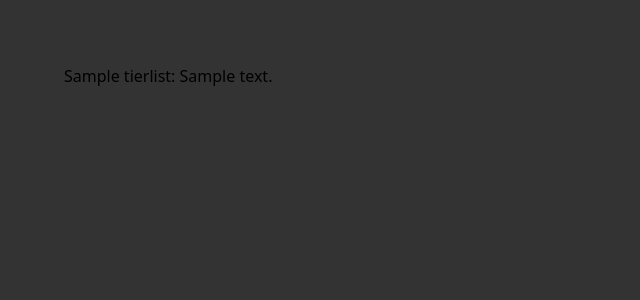
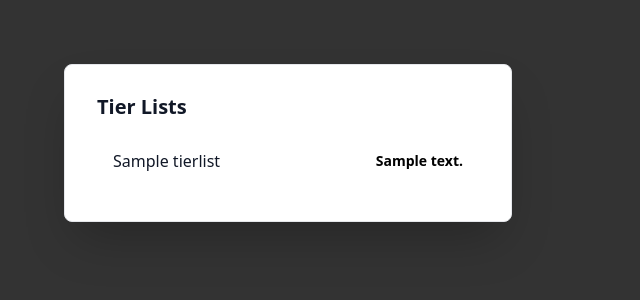
Before and after one commit to wrhansen/wes-tier, a Django app: page / in a window 1280 px wide. Shown: the top 300 px of the page, without its empty margins (0-640 px from the left). Run offline with Django 4.2, Linux system fonts and the light colour scheme; tables that the repository leaves empty hold one stand-in row (values such as "Sample post"); some libraries are stand-ins or nearby versions.

Commit message:
basic tierlist index page with similar formatting to details

```diff
--- a/tiers/templates/details.html
+++ b/tiers/templates/details.html
@@ -1,9 +1,9 @@
 {% extends 'layout.html' %}
 {% load static %}
 {% block content %}
-<div class="p-8 max-w-5xl rounded-lg bg-bg2 shadow-2xl content-center">
-    <h1 class="text-4xl font-extrabold leading-none tracking-tight text-gray-400 justify-center flex items-center bg-bg">{{ tierlist.name }}</h1>
-    <h2 class="mb-4 text-2xl font-extrabold leading-none tracking-tight text-gray-400 justify-center flex items-center bg-bg">{{ tierlist.description }}</h2>
+<div class="p-8 max-w-5xl rounded-lg bg-bg2 dark:border-gray-700 shadow-2xl content-center">
+    <h1 class="text-4xl pt-2 font-extrabold leading-none tracking-tight text-gray-400 justify-center flex items-center bg-bg">{{ tierlist.name }}</h1>
+    <h2 class="mb-4 pb-2 text-2xl font-extrabold leading-none tracking-tight text-gray-400 justify-center flex items-center bg-bg">{{ tierlist.description }}</h2>
     {% for tier_row in tierlist.rows.all %}
         {% include "components/tier_row.html" with index=forloop.counter tier_row=tier_row %}
     {% endfor %}
--- a/tiers/templates/index.html
+++ b/tiers/templates/index.html
@@ -3,11 +3,29 @@
 
 {% block content %}
 
-<ul>
-{% for tierlist in tierlists %}
-    <li data-tierlist-id={{ tierlist.id }}>
-        <a href="{% url 'tierlist-details' tierlist.id %}">{{ tierlist.name }}: {{ tierlist.description }}</a>
-    </li>
-{% endfor %}
-</ul>
+<div class="w-full max-w-md p-4 bg-white border border-gray-200 rounded-lg shadow-2xl sm:p-8 dark:bg-bg2 dark:border-gray-700">
+    <div class="flex items-center justify-between mb-4">
+        <h5 class="text-xl font-bold leading-none text-gray-900 dark:text-white">Tier Lists</h5>
+    </div>
+    <div class="flow-root">
+        <ul role="list" class="divide-y divide-gray-200 dark:divide-gray-700">
+            {% for tierlist in tierlists %}
+                <li data-tierlist-id={{ tierlist.id }} class="py-3 sm:py-4 px-4 hover:bg-bg rounded-full">
+                    <a href="{% url 'tierlist-details' tierlist.id %}">
+                        <div class="flex items-center space-x-4">
+                            <div class="flex-1 min-w-0 text-gray-900 dark:text-white">
+                                {{ tierlist.name }}
+                            </div>
+                            <div class="inline-flex items-center text-sm font-semibold ">
+                                {{ tierlist.description }}
+                            </div>
+                        </div>
+                    </a>
+                </li>
+            {% endfor %}
+        </ul>
+    </div>
+</div>
+
+
 {% endblock %}
```
